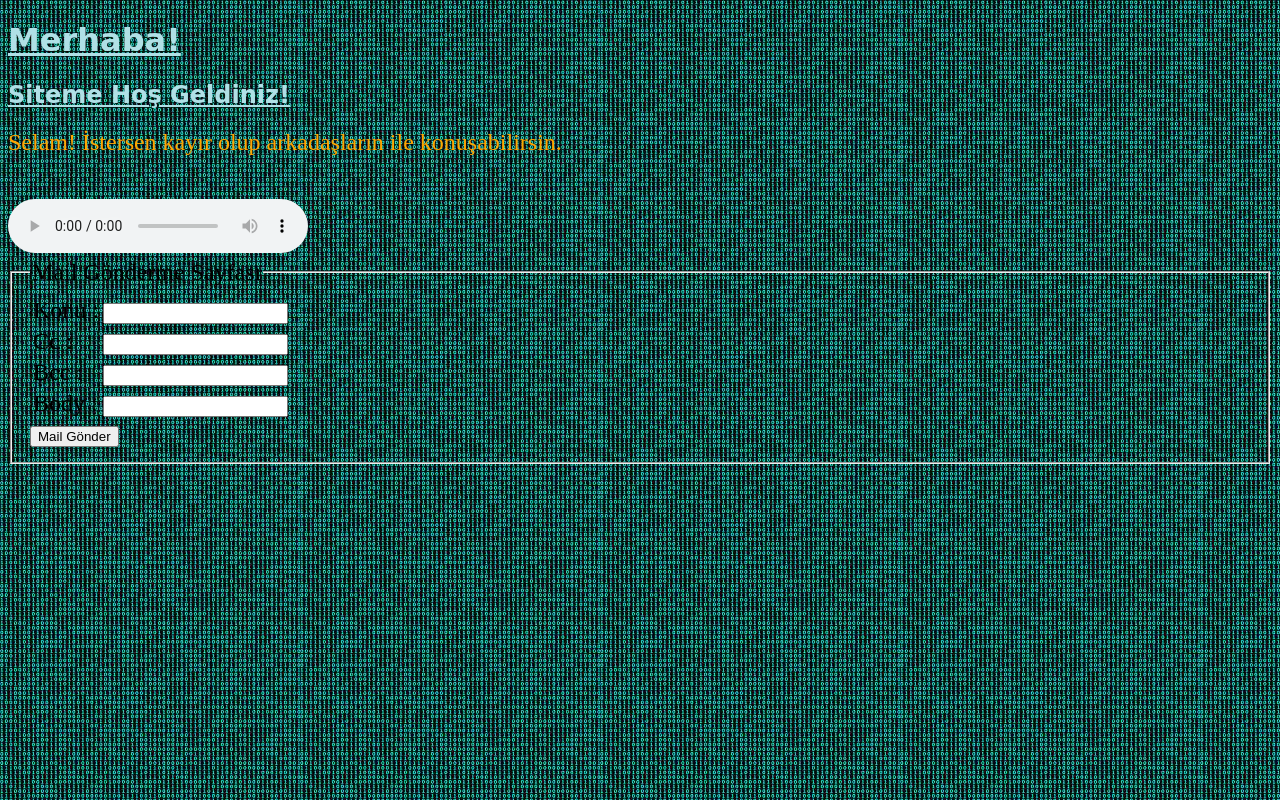
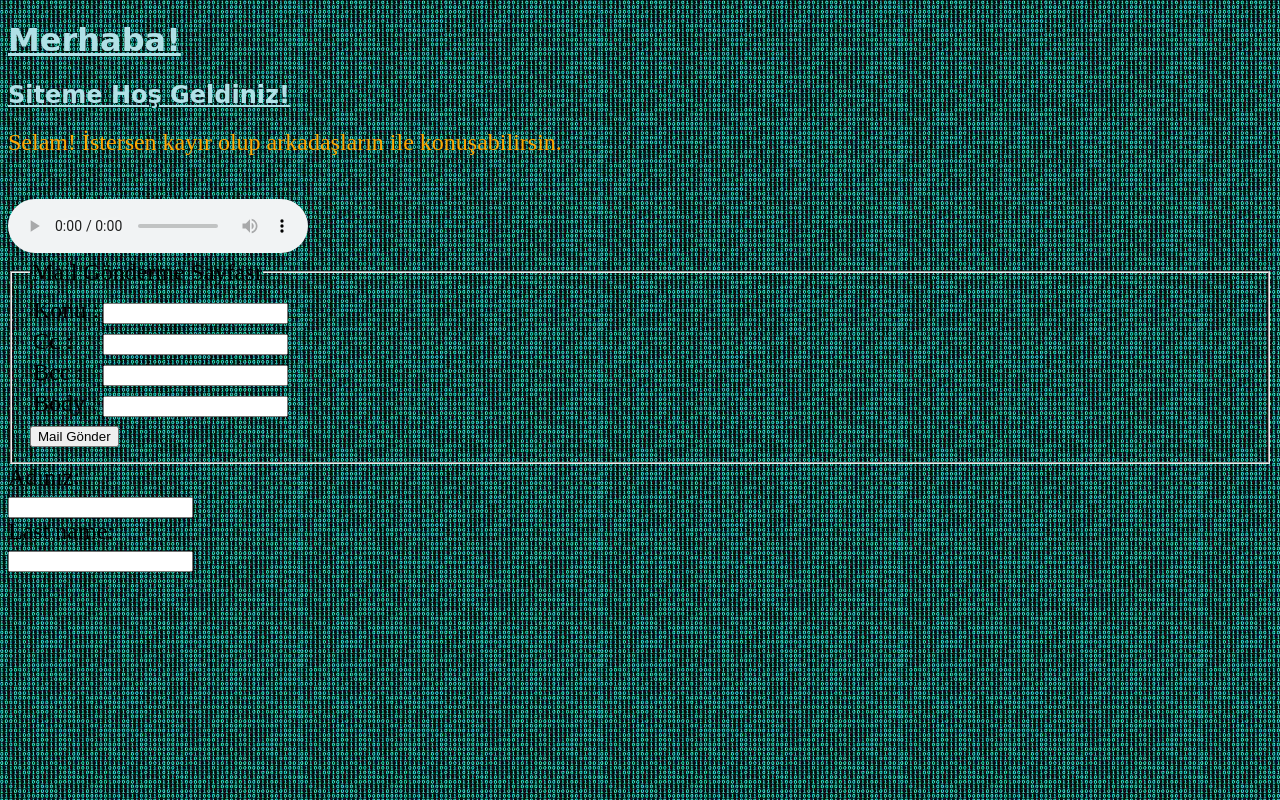
Before and after one commit to cinar06/cinar.github.io, a plain HTML site: page index.html in a window 1280 px wide. Drawn offline with Linux system fonts and the light colour scheme.

Commit message:
Add files via upload

```diff
--- a/index.html
+++ b/index.html
@@ -40,5 +40,14 @@
         </table>
         <input type="submit" value="Mail Gönder" />
     </fieldset>
+<form>
+    <label for="Ad">Adınız:</label><br>
+    <input type="text" id ="Ad" name="Ad" /><br />
+    <label for="lname">Last name:</label><br>
+    <input type="text" id="lname" name="lname">
+</form>
+
+
+
 </form>
 </html>
```
